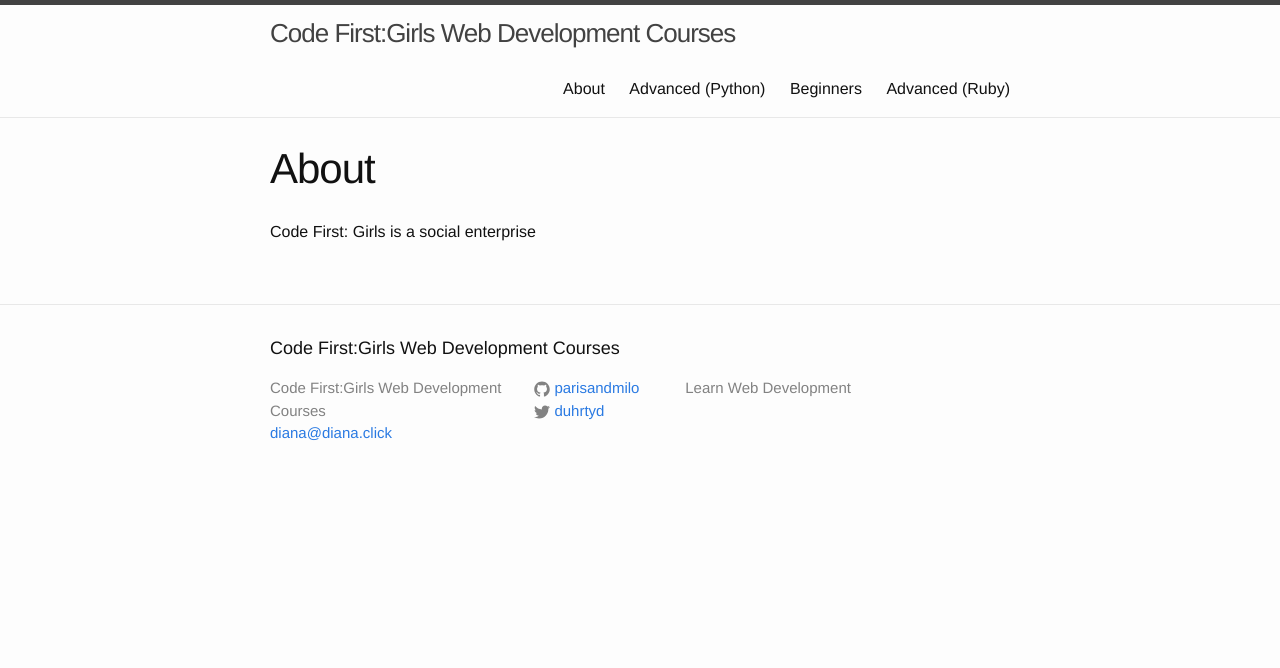
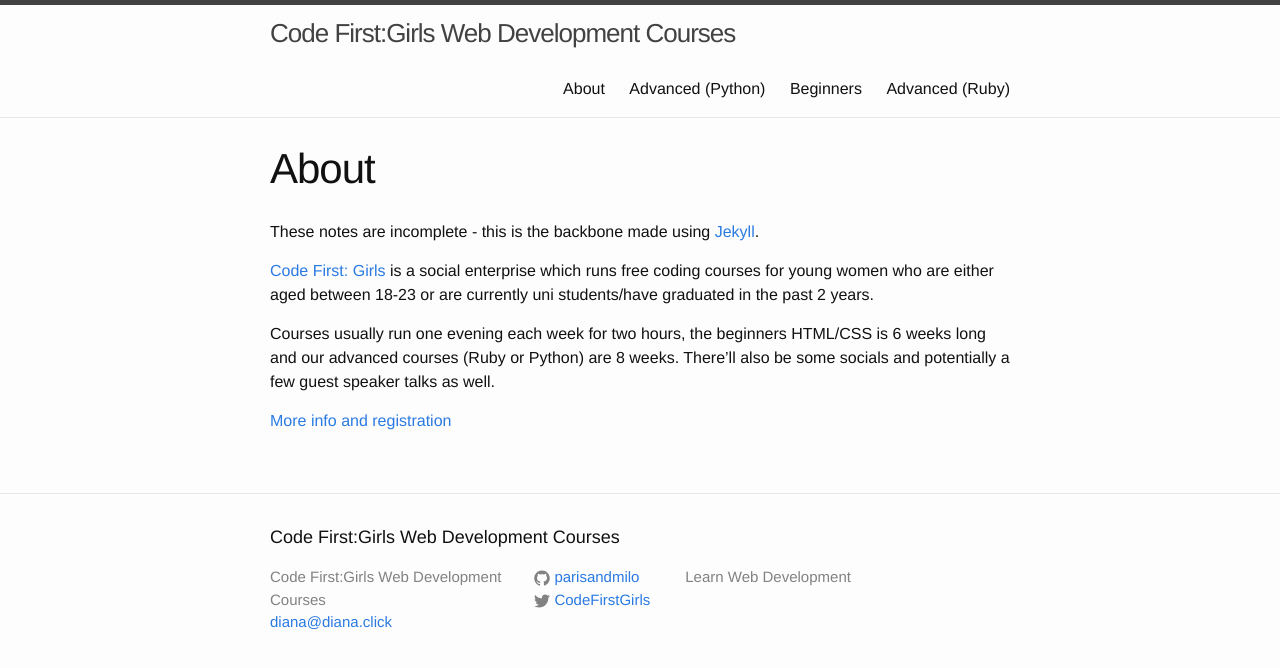
Before and after one commit to CodeFirstGirls/beginners, a Jekyll site: the page built from about.md, in a window 1280 px wide. Shown: the top 668 px of the page. Built offline with Jekyll 4.4.1, drawn with Linux system fonts in a browser that asks for light colours.

Commit message:
more info

```diff
--- a/_config.yml
+++ b/_config.yml
@@ -7,7 +7,7 @@
 
 #social media
 
-twitter_username: duhrtyd
+twitter_username: CodeFirstGirls
 github_username:  parisandmilo
 facebook_username: dklhy
 linkedin_url: https://uk.linkedin.com/in/dianaklee
--- a/about.md
+++ b/about.md
@@ -4,7 +4,13 @@
 permalink: /about/
 ---
 
-Code First: Girls is a social enterprise
+These notes are incomplete - this is the backbone made using [Jekyll](http://jekyllrb.com/).
+
+[Code First: Girls](http://codefirstgirls.org.uk/) is a social enterprise which runs free coding courses for young women who are either aged between 18-23 or are currently uni students/have graduated in the past 2 years.
+
+Courses usually run one evening each week for two hours, the beginners HTML/CSS is 6 weeks long and our advanced courses (Ruby or Python) are 8 weeks. There'll also be some socials and potentially a few guest speaker talks as well.
+
+[More info and registration](http://www.codefirstgirls.org.uk/ss-2016-courses.html)
 
 <!-- This is the base Jekyll theme. You can find out more info about customizing your Jekyll theme, as well as basic Jekyll usage documentation at [jekyllrb.com](http://jekyllrb.com/)
 
```
